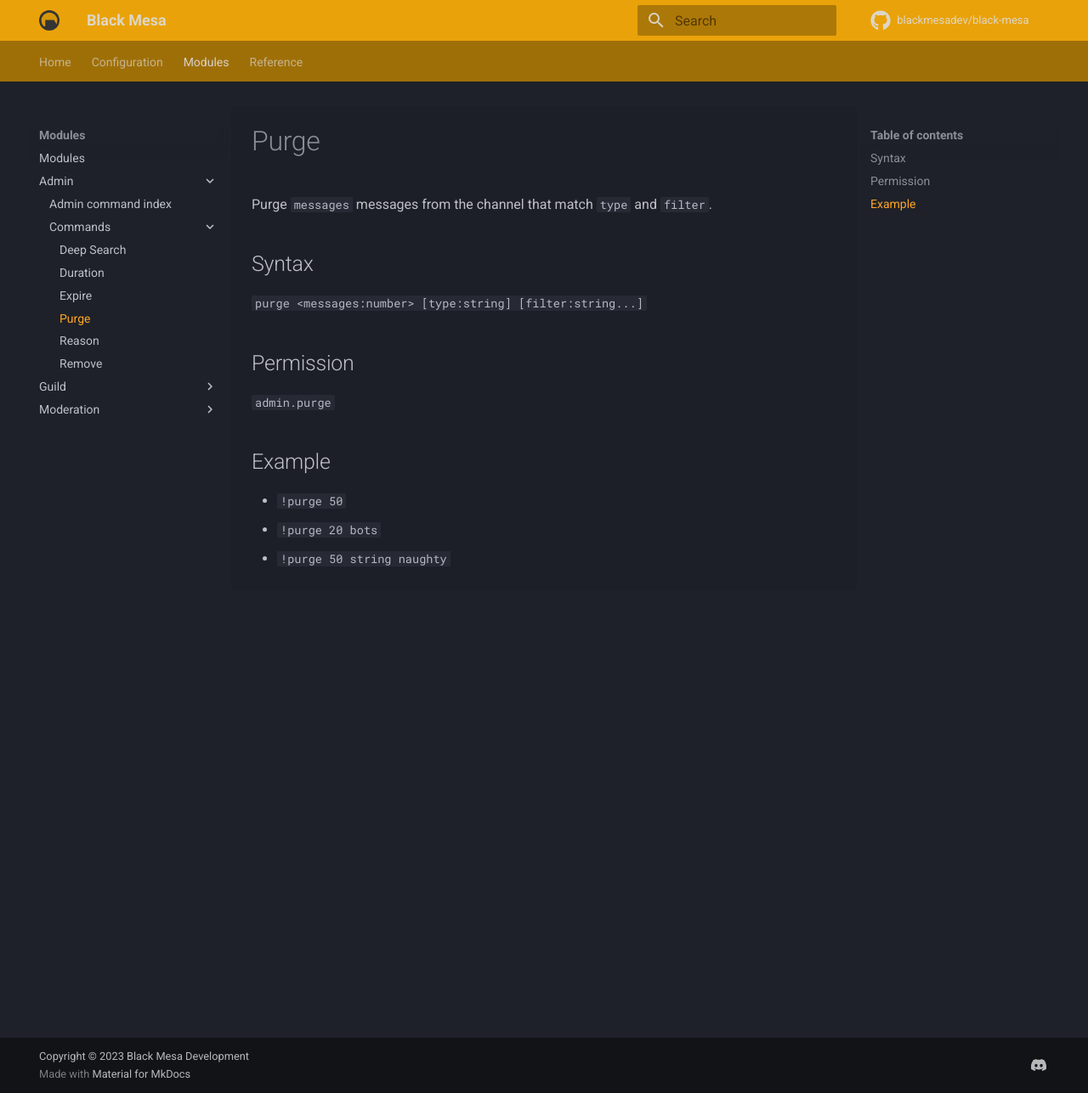
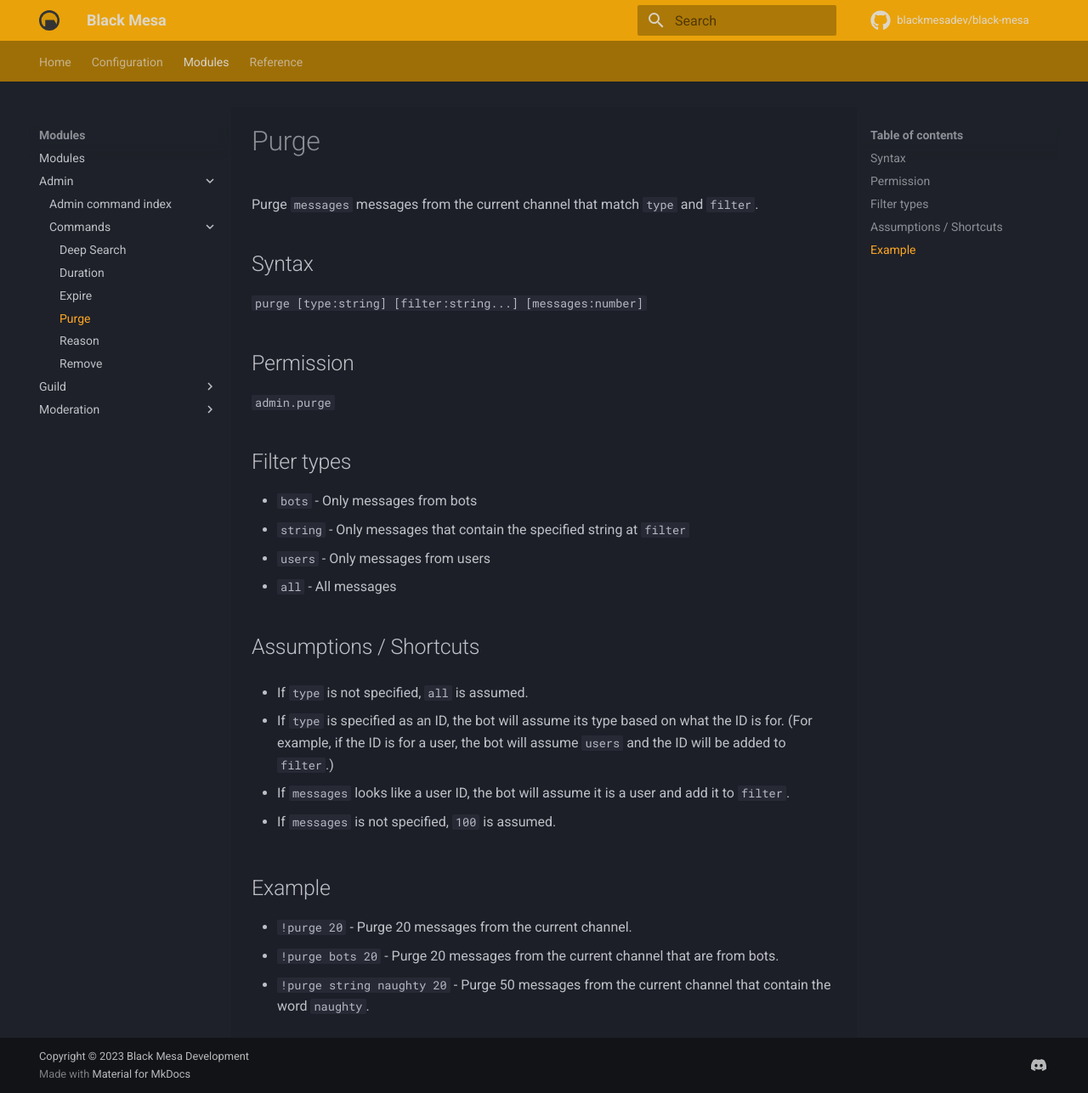
Before and after one commit to blackmesadev/docs, an MkDocs documentation site: the page built from docs/modules/admin/commands/purge.md, in a window 1280 px wide and 1287 px high. Shown: the whole window at 85% size. Built offline with MkDocs 1.6.1 and Material for MkDocs 9.7.7, drawn with Linux system fonts in a browser that asks for light colours; comment, search, counter and statistics services are not loaded.

Commit message:
updated purge spec

```diff
--- a/docs/modules/admin/commands/purge.md
+++ b/docs/modules/admin/commands/purge.md
@@ -1,17 +1,34 @@
 # Purge
 
-Purge `messages` messages from the channel that match `type` and `filter`.
+Purge `messages` messages from the current channel that match `type` and `filter`.
 
 ## Syntax
 
-`purge <messages:number> [type:string] [filter:string...]`
+`purge [type:string] [filter:string...] [messages:number]`
 
 ## Permission
 
 `admin.purge`
 
+## Filter types
+
+- `bots` - Only messages from bots
+- `string` - Only messages that contain the specified string at `filter`
+- `users` - Only messages from users
+- `all` - All messages
+
+## Assumptions / Shortcuts
+
+- If `type` is not specified, `all` is assumed.
+
+- If `type` is specified as an ID, the bot will assume its type based on what the ID is for. (For example, if the ID is for a user, the bot will assume `users` and the ID will be added to `filter`.)
+
+- If `messages` looks like a user ID, the bot will assume it is a user and add it to `filter`.
+
+- If `messages` is not specified, `100` is assumed.
+
 ## Example
 
-- `!purge 50`
-- `!purge 20 bots`
-- `!purge 50 string naughty`
+- `!purge 20` - Purge 20 messages from the current channel.
+- `!purge bots 20` - Purge 20 messages from the current channel that are from bots.
+- `!purge string naughty 20` - Purge 50 messages from the current channel that contain the word `naughty`.
```
Also changed, not shown: docs/modules/admin/index.md (+1 -1 lines).
